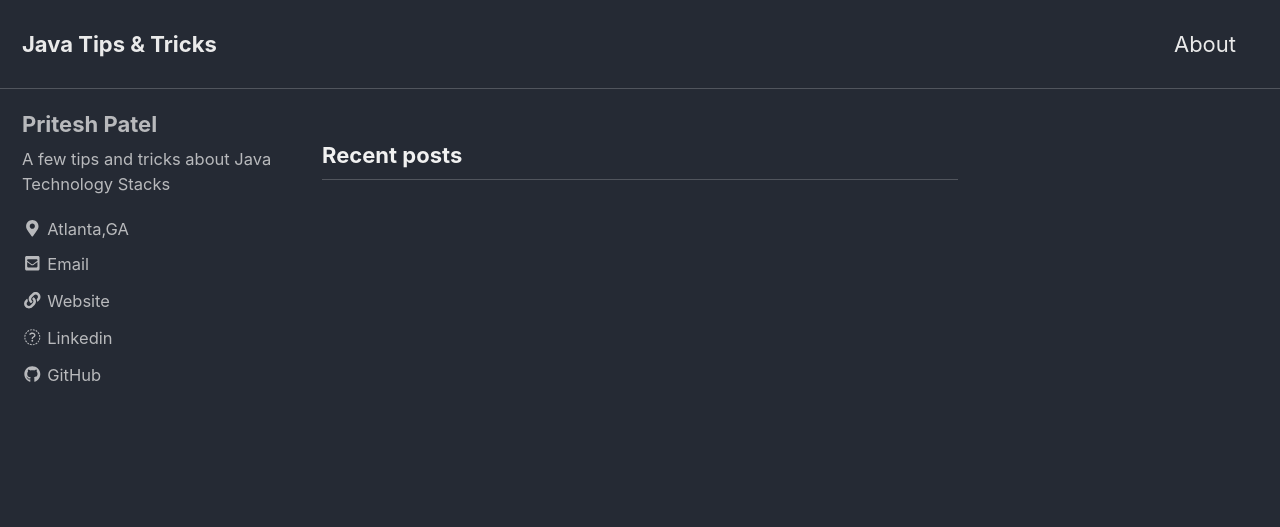
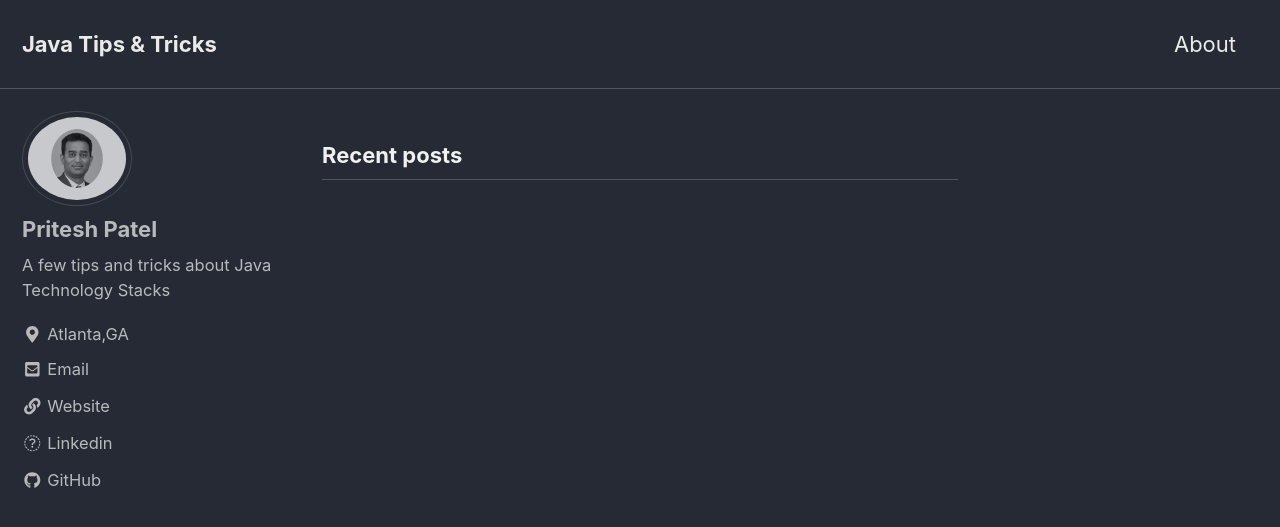
Before and after one commit to pritspatel/blog, a Jekyll site: the page built from index.html, in a window 1280 px wide and 900 px high. Shown: the top 527 px of the window. Built offline with Jekyll 4.4.1, drawn with Linux system fonts in a browser that asks for light colours; cached includes are drawn as plain includes; nearby versions of some CDN libraries; the list of posts is cut into pages by our own code.

```diff
--- a/_config.yml
+++ b/_config.yml
@@ -107,7 +107,7 @@
 # Site Author
 author:
   name             : "Pritesh Patel"
-  avatar           : # path of avatar image, e.g. "/assets/images/bio-photo.jpg"
+  avatar           : "/images/bio.png" # path of avatar image, e.g. "/assets/images/bio-photo.jpg"
   bio              : "A few tips and tricks about Java Technology Stacks"
   location         : "Atlanta,GA"
   email            :
```
Also changed, not shown: images/bio.png (added).
